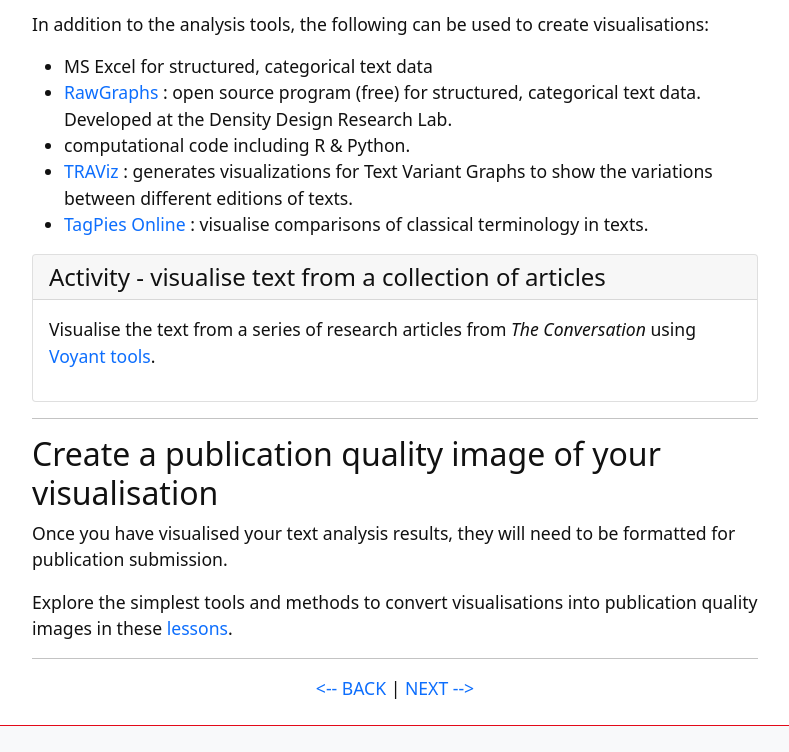
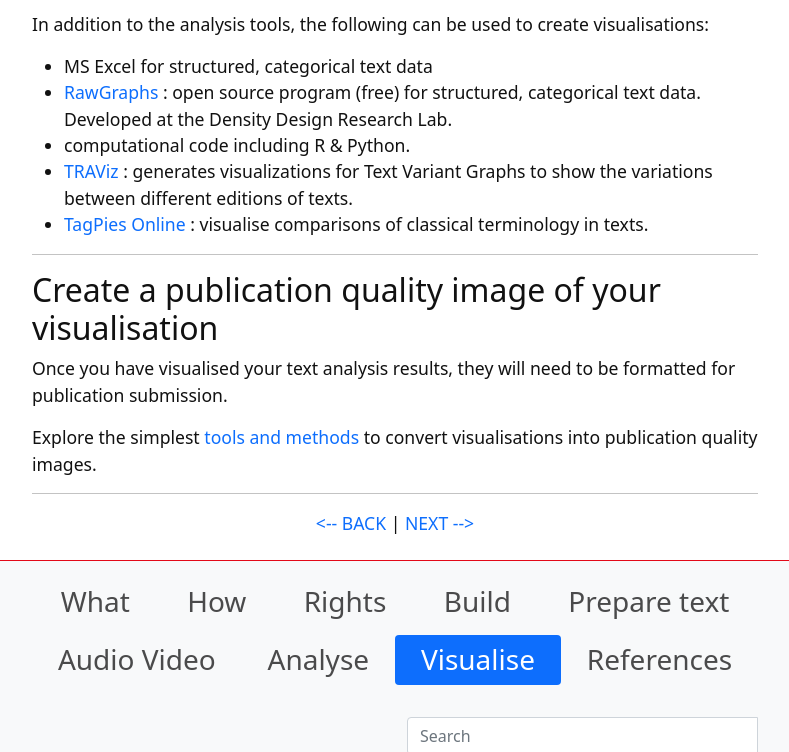
Before and after one commit to GULibrarySandbox/intro-text-mining-analysis-2022, a Jekyll site: the page built from content/8-visualising_data.md, in a window 1280 px wide and 900 px high, scrolled down 9866 px, cut to the strip 0-752 px from the top of the window. Shown: the whole strip, without its empty margins (245-1034 px from the left). Built offline with Jekyll 4.4.1, drawn with Linux system fonts in a browser that asks for light colours.

Commit message:
Update 8-visualising_data.md
Updated links to Data vis pages

```diff
--- a/content/8-visualising_data.md
+++ b/content/8-visualising_data.md
@@ -140,17 +140,13 @@ In addition to the analysis tools, the following can be used to create visualisa
 - [TRAViz](http://www.traviz.vizcovery.org/index.html) : generates visualizations for Text Variant Graphs to show the variations between different editions of texts.
 - [TagPies Online](https://tagpies-online.vizcovery.org/) : visualise comparisons of classical terminology in texts.
 
-{% capture text %}
-Visualise the text from a series of research articles from *The Conversation* using [Voyant tools](https://griffithunilibrary.github.io/data-vis-basics/content/5-voyant.html).
-{% endcapture %} {% include card.html header="Activity - visualise text from a collection of articles" text=text %}
-
 ----
 
 ## Create a publication quality image of your visualisation
 
 Once you have visualised your text analysis results, they will need to be formatted for publication submission.
 
-Explore the simplest tools and methods to convert visualisations into publication quality images in these [lessons](https://griffithunilibrary.github.io/data-vis-basics/content/4-convert.html).
+Explore the simplest [tools and methods](https://www.griffith.edu.au/library/research-publishing/working-with-data/process-and-analyse) to convert visualisations into publication quality images.
 
 -----
 
```
